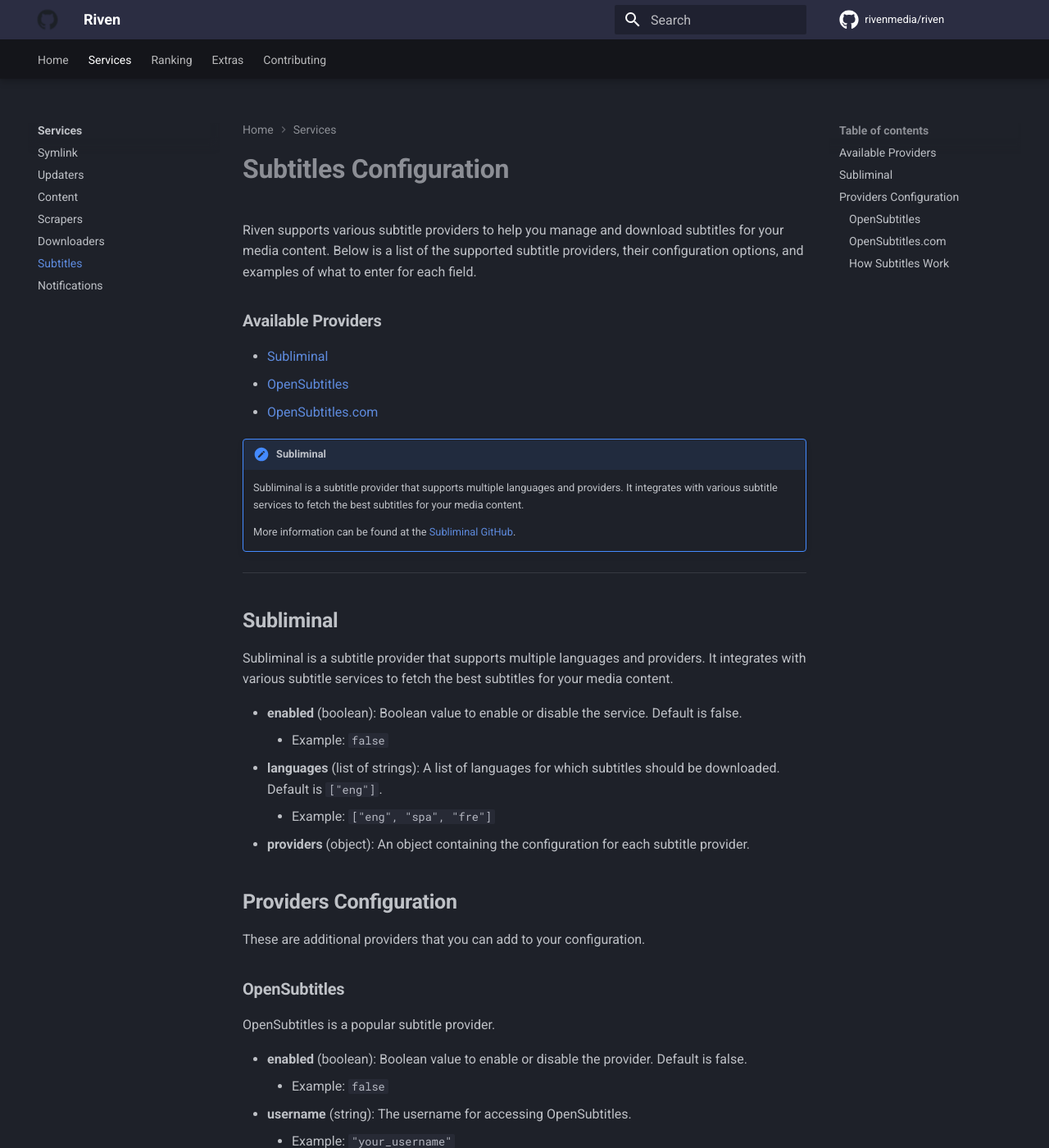
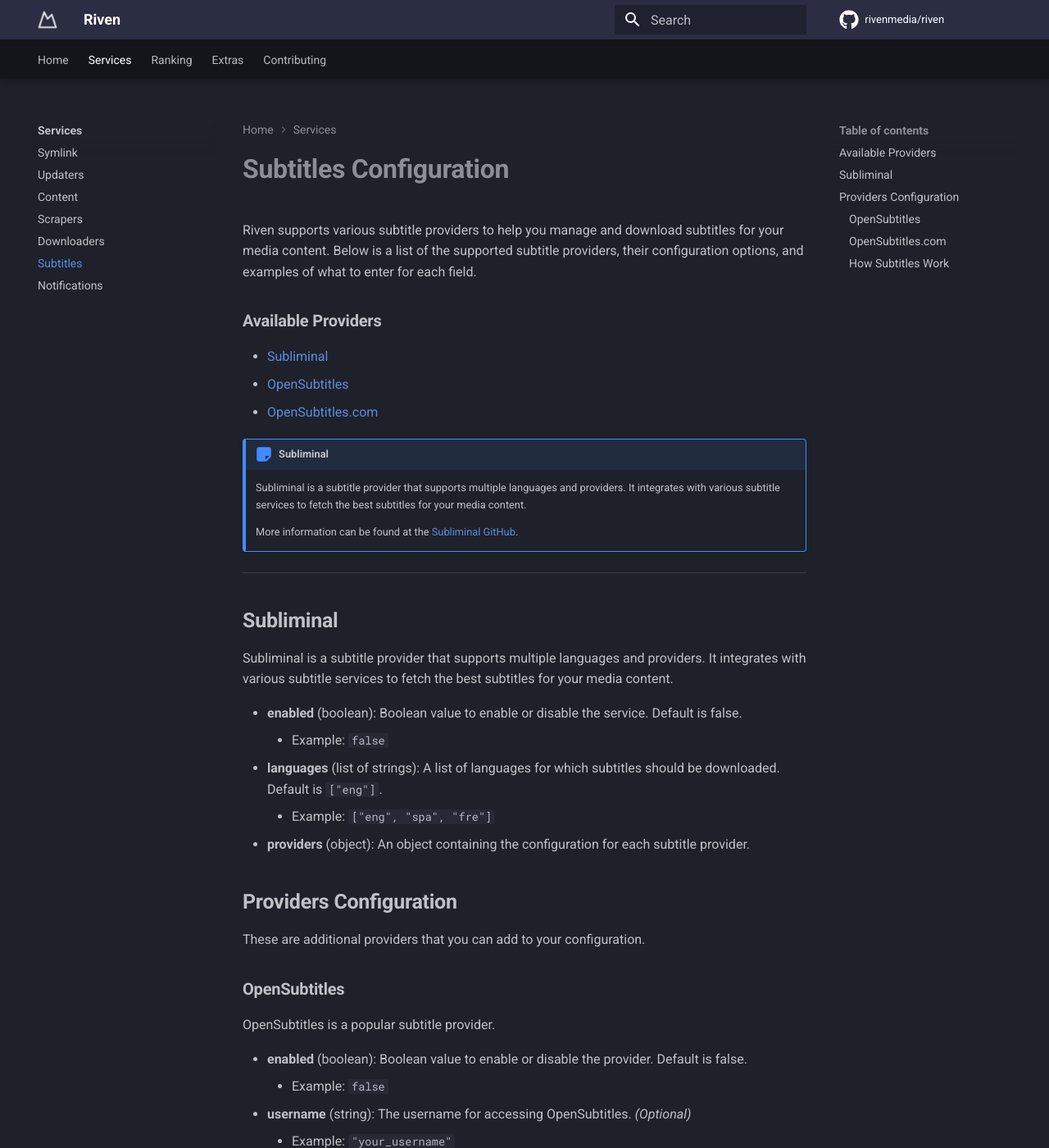
Before and after one commit to rivenmedia/wiki, an MkDocs documentation site: the page built from docs/services/subtitles/index.md, in a window 1280 px wide and 1400 px high. Shown: the whole window at 82% size. Built offline with MkDocs 1.6.1 and Material for MkDocs 9.7.7, drawn with Linux system fonts in a browser that asks for light colours; comment, search, counter and statistics services are not loaded; some of the changed text lies outside the part shown.

Commit message:
fix: fixed logo and improved docs on subs and homepage

```diff
--- a/docs/services/subtitles/index.md
+++ b/docs/services/subtitles/index.md
@@ -36,9 +36,9 @@
 
 - **enabled** (boolean): Boolean value to enable or disable the provider. Default is false.
     - Example: `false`
-- **username** (string): The username for accessing OpenSubtitles.
+- **username** (string): The username for accessing OpenSubtitles. *(Optional)*
     - Example: `"your_username"`
-- **password** (string): The password for accessing OpenSubtitles.
+- **password** (string): The password for accessing OpenSubtitles. *(Optional)*
     - Example: `"your_password"`
 
 ### **OpenSubtitles.com**
@@ -47,10 +47,19 @@
 
 - **enabled** (boolean): Boolean value to enable or disable the provider. Default is false.
     - Example: `false`
-- **username** (string): The username for accessing OpenSubtitles.com.
+- **username** (string): The username for accessing OpenSubtitles.com. *(Optional)*
     - Example: `"your_username"`
-- **password** (string): The password for accessing OpenSubtitles.com.
+- **password** (string): The password for accessing OpenSubtitles.com. *(Optional)*
     - Example: `"your_password"`
+
+!!! riven "Optional Authentication"
+
+    OpenSubtitles and OpenSubtitles.com don't require additional authentication and can be used once enabled.
+
+!!! note "How Subliminal Works"
+
+    Subliminal is a powerful library that works by searching for subtitles in your media library and downloading them. It uses the configured providers to search for and download subtitles. You can find more information as to how providers work [here](https://subliminal.readthedocs.io/en/latest/user/how_it_works.html).
+
 
 ### **How Subtitles Work**
 
--- a/mkdocs.yml
+++ b/mkdocs.yml
@@ -26,6 +26,7 @@
 
 theme:
   name: 'material'
+  logo: images/icon.png
   custom_dir: overrides
   features:
       - navigation.tabs
@@ -44,10 +45,24 @@
       - content.code.copy
       - content.tabs.link
       - announce.dismiss
+      - header.autohide
       # - content.action.edit
+
   icon:
-    logo: github
     repo: fontawesome/brands/github
+    admonition:
+      note: fontawesome/solid/note-sticky
+      abstract: fontawesome/solid/book
+      info: fontawesome/solid/circle-info
+      tip: fontawesome/solid/bullhorn
+      success: fontawesome/solid/check
+      question: fontawesome/solid/circle-question
+      warning: fontawesome/solid/triangle-exclamation
+      failure: fontawesome/solid/bomb
+      danger: fontawesome/solid/skull
+      bug: fontawesome/solid/robot
+      example: fontawesome/solid/flask
+      quote: fontawesome/solid/quote-left
 
   palette:
     - media: "(prefers-color-scheme)"
@@ -75,7 +90,7 @@
     - icon: 'fontawesome/brands/github'
       link: 'https://github.com/rivenmedia/riven'
     - icon: 'fontawesome/solid/heart'
-      link: 'https://github.com/sponsors/rivenmedia'
+      link: 'https://github.com/sponsors/dreulavelle'
       text: 'Sponsor us on GitHub'
 
 markdown_extensions:
@@ -91,6 +106,7 @@
   - pymdownx.emoji:
       emoji_index: !!python/name:material.extensions.emoji.twemoji
       emoji_generator: !!python/name:material.extensions.emoji.to_svg
+  - pymdownx.details
   - pymdownx.superfences:
       custom_fences:
         - name: mermaid
--- a/overrides/stylesheets/extra.css
+++ b/overrides/stylesheets/extra.css
@@ -71,3 +71,28 @@
         transform: translateY(0);
     }
 }
+
+/* Remove border from admonitions */
+.md-typeset .admonition,
+.md-typeset details {
+  /* border-width: 0; */
+  border-left-width: 4px;
+}
+
+:root {
+    --md-admonition-icon--riven: url('../images/icon.png');
+  }
+  .md-typeset .admonition.riven,
+  .md-typeset details.riven {
+    border-color: rgb(43, 155, 70);
+  }
+  .md-typeset .riven > .admonition-title,
+  .md-typeset .riven > summary {
+    background-color: rgba(43, 155, 70, 0.1);
+  }
+  .md-typeset .riven > .admonition-title::before,
+  .md-typeset .riven > summary::before {
+    background-color: rgb(255, 255, 255);
+    -webkit-mask-image: var(--md-admonition-icon--riven);
+            mask-image: var(--md-admonition-icon--riven);
+  }
```
Also changed, not shown: docs/index.md (+9 -3 lines), docs/images/icon.png (added), docs/images/riven.svg (added).
